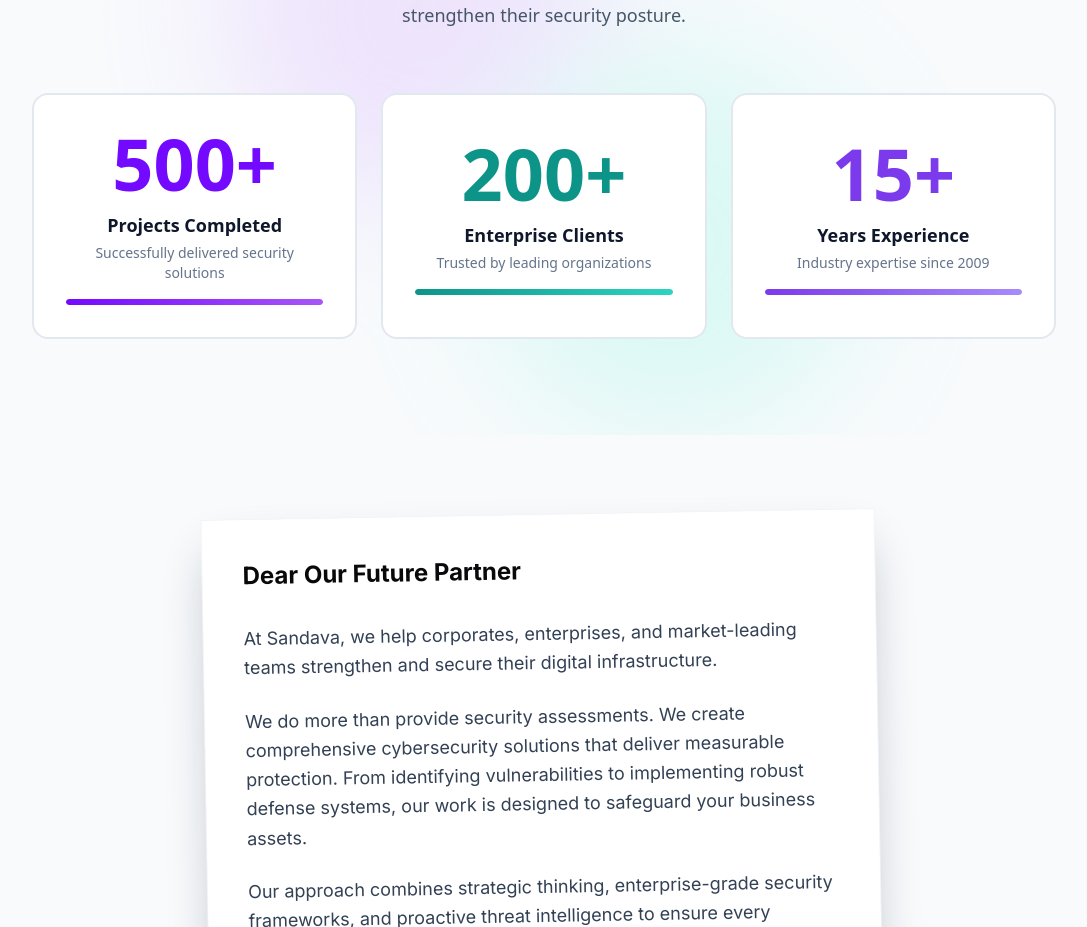
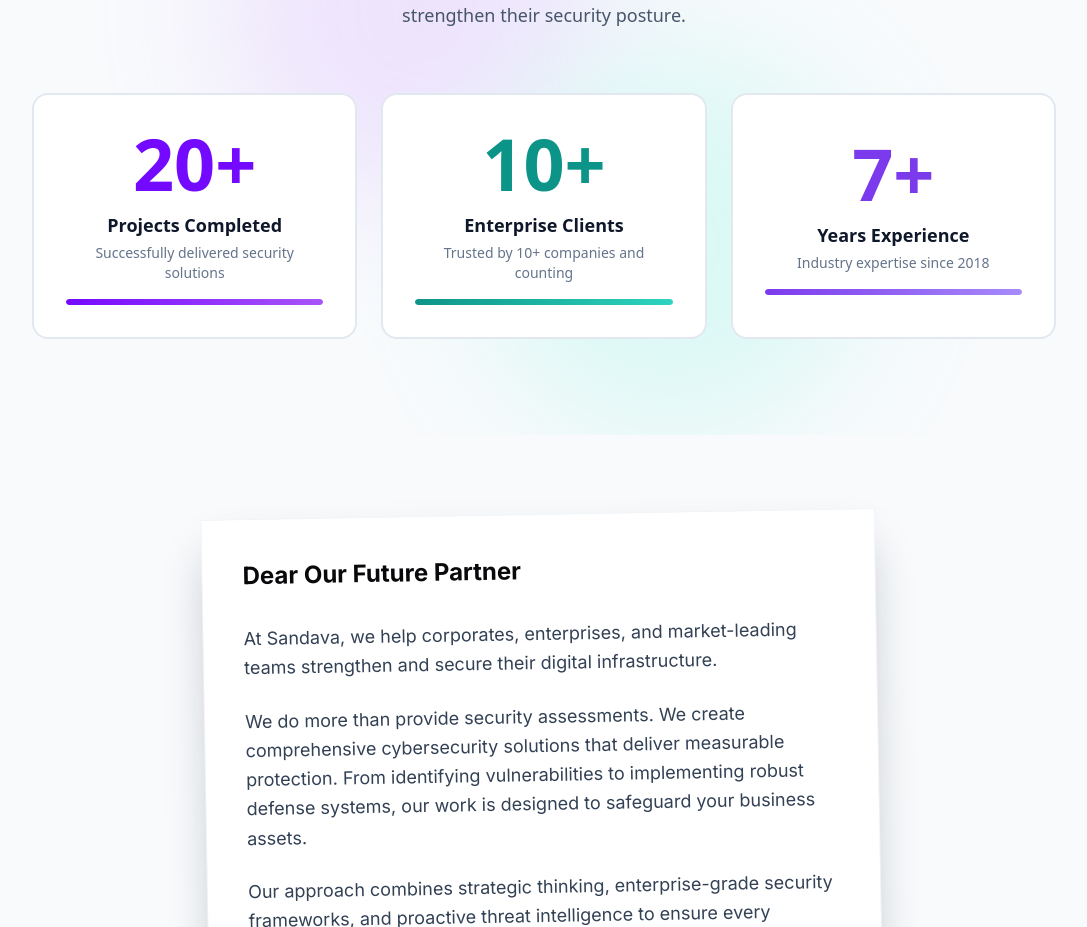
Before and after one commit to gempurbayu/sandava-web, a Next.js app: page / in a window 1280 px wide. Shown: the part 4183-5110 px from the top of the page, without its empty margins (96-1183 px from the left). Built offline with nearby package versions, Linux system fonts and the light colour scheme.

Commit message:
feat: Update AnimatedCounter values and descriptions on homepage to reflect new metrics and enhance clarity

```diff
--- a/src/app/page.tsx
+++ b/src/app/page.tsx
@@ -695,7 +695,7 @@
             <div className="group">
               <div className="bg-white border-2 border-slate-200 rounded-2xl p-8 h-full flex flex-col items-center justify-center text-center transition-all duration-500 hover:border-brand-500 hover:shadow-xl hover:shadow-brand-500/10 hover:-translate-y-1">
                 <AnimatedCounter
-                  end={500}
+                  end={20}
                   suffix="+"
                   className="text-6xl md:text-7xl font-bold text-brand-600 mb-3 transition-transform duration-500 group-hover:scale-110"
                 />
@@ -711,12 +711,12 @@
             <div className="group">
               <div className="bg-white border-2 border-slate-200 rounded-2xl p-8 h-full flex flex-col items-center justify-center text-center transition-all duration-500 hover:border-teal-500 hover:shadow-xl hover:shadow-teal-500/10 hover:-translate-y-1">
                 <AnimatedCounter
-                  end={200}
+                  end={10}
                   suffix="+"
                   className="text-6xl md:text-7xl font-bold text-teal-600 mb-3 transition-transform duration-500 group-hover:scale-110"
                 />
                 <div className="text-lg font-semibold text-slate-900 mb-1">Enterprise Clients</div>
-                <div className="text-sm text-slate-500">Trusted by leading organizations</div>
+                <div className="text-sm text-slate-500">Trusted by 10+ companies and counting</div>
                 <div className="mt-4 w-full h-1.5 bg-slate-100 rounded-full overflow-hidden">
                   <div className="h-full bg-gradient-to-r from-teal-600 to-teal-400 rounded-full animate-progress-fill animation-delay-300" style={{ width: "85%" }} />
                 </div>
@@ -727,13 +727,13 @@
             <div className="group">
               <div className="bg-white border-2 border-slate-200 rounded-2xl p-8 h-full flex flex-col items-center justify-center text-center transition-all duration-500 hover:border-violet-500 hover:shadow-xl hover:shadow-violet-500/10 hover:-translate-y-1">
                 <AnimatedCounter
-                  end={15}
+                  end={7}
                   suffix="+"
                   duration={1500}
                   className="text-6xl md:text-7xl font-bold text-violet-600 mb-3 transition-transform duration-500 group-hover:scale-110"
                 />
                 <div className="text-lg font-semibold text-slate-900 mb-1">Years Experience</div>
-                <div className="text-sm text-slate-500">Industry expertise since 2009</div>
+                <div className="text-sm text-slate-500">Industry expertise since 2018</div>
                 <div className="mt-4 w-full h-1.5 bg-slate-100 rounded-full overflow-hidden">
                   <div className="h-full bg-gradient-to-r from-violet-600 to-violet-400 rounded-full animate-progress-fill animation-delay-600" style={{ width: "75%" }} />
                 </div>
```
